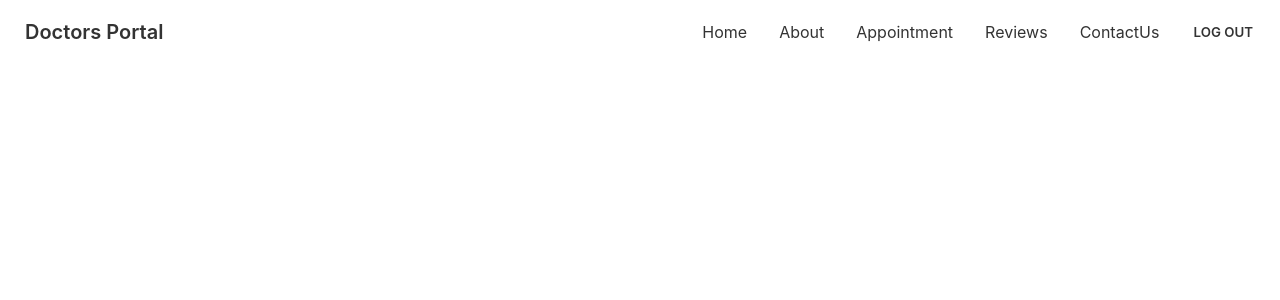
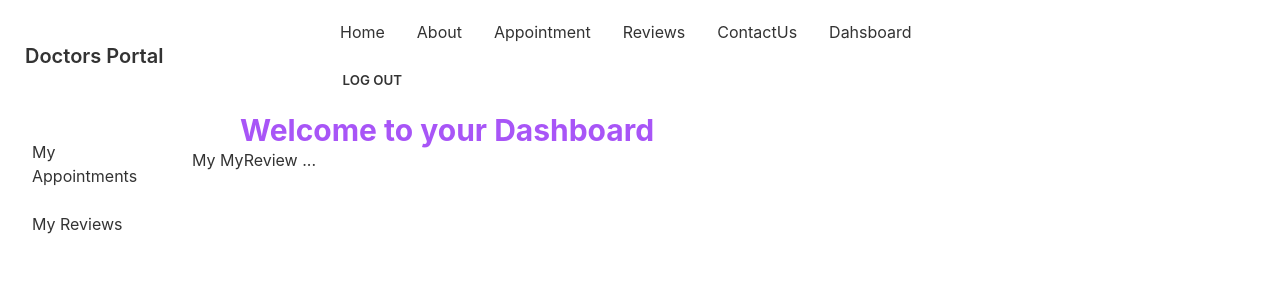
Before and after one commit to dear-mahmud-bd/web-project-001, a React (Create React App) app: page /dashboard/review in a window 1280 px wide. Shown: the top 300 px of the page. Built offline with nearby package versions, Linux system fonts and the light colour scheme; no server answers; sample sign-in values are in the browser's storage.

Commit message:
get booking data

```diff
--- a/src/App.js
+++ b/src/App.js
@@ -11,10 +11,13 @@
 import RequireAuth from './components/RequireAuth/RequireAuth';
 import { ToastContainer } from 'react-toastify';
 import 'react-toastify/dist/ReactToastify.css';
+import Dashboard from './components/Pages/Dashboard/Dashboard';
+import MyAppoitments from './components/Pages/Dashboard/MyAppoitments';
+import MyReview from './components/Pages/Dashboard/MyReview';
 
 function App() {
   return (
-    <main>
+    <main className='max-w-7xl mx-auto'>
       <Navbar />
       <section>
         <Routes>
@@ -23,6 +26,10 @@
           <Route path="/about" element={<About />} />
 
           <Route path="/appointment" element={<RequireAuth><Appointment /></RequireAuth>} />
+          <Route path="/dashboard" element={<RequireAuth><Dashboard /></RequireAuth>} >
+            <Route index element={<MyAppoitments />} />
+            <Route path="review" element={<MyReview />} />
+          </Route>
 
           <Route path="/reviews" element={<Reviews />} />
           <Route path="/contactus" element={<ContactUs />} />
--- a/src/components/Navbar/Navbar.js
+++ b/src/components/Navbar/Navbar.js
@@ -16,6 +16,7 @@
         <li><Link to='/appointment'>Appointment</Link></li>
         <li><Link to='/reviews'>Reviews</Link></li>
         <li><Link to='/contactus'>ContactUs</Link></li>
+        {user && <li><Link to='/dashboard'>Dahsboard</Link></li>}
         <li>{user ? <button className='btn btn-ghost' onClick={handleSignOut}>Log Out</button> : <Link to='/login'>LogIn</Link>}</li>
     </>;
 
@@ -38,9 +39,11 @@
                 </ul>
 
             </div>
-            {/* <div className="navbar-end">
-                <a className="btn">Get started</a>
-            </div> */}
+            <div className="navbar-end">
+                <label tabIndex="1" htmlFor="dashboard-sidebar" className="btn btn-ghost lg:hidden">
+                    <svg xmlns="http://www.w3.org/2000/svg" className="h-5 w-5" fill="none" viewBox="0 0 24 24" stroke="currentColor"><path strokeLinecap="round" strokeLinejoin="round" strokeWidth="2" d="M4 6h16M4 12h8m-8 6h16" /></svg>
+                </label>
+            </div>
         </div>
     );
 };
--- a/src/components/Pages/Appointment/BookingModal.js
+++ b/src/components/Pages/Appointment/BookingModal.js
@@ -30,7 +30,6 @@
             patientName: user.displayName,
             phone
         }
-        console.log(booking);
 
         fetch('http://localhost:5000/booking', {
             method: 'POST',
--- /dev/null
+++ b/src/components/Pages/Dashboard/Dashboard.js
@@ -0,0 +1,25 @@
+import React from 'react';
+import { Link, Outlet } from 'react-router-dom';
+
+const Dashboard = () => {
+    return (
+        <div className="drawer drawer-mobile">
+            <input id="dashboard-sidebar" type="checkbox" className="drawer-toggle" />
+            <div className="drawer-content">
+                <h2 className='text-3xl font-bold text-purple-500  px-12'>Welcome to your Dashboard</h2>
+                <Outlet></Outlet>
+            </div>
+            <div className="drawer-side">
+                <label htmlFor="dashboard-sidebar" className="drawer-overlay"></label>
+                <ul className="menu p-4 overflow-y-auto w-48 bg-base-100 text-base-content">
+                    {/* <!-- Sidebar content here --> */}
+                    <li><Link to="/dashboard">My Appointments</Link></li>
+                    <li><Link to="/dashboard/review">My Reviews</Link></li>
+                </ul>
+
+            </div>
+        </div>
+    );
+};
+
+export default Dashboard;
--- /dev/null
+++ b/src/components/Pages/Dashboard/MyAppoitments.js
@@ -0,0 +1,54 @@
+import React, { useEffect, useState } from 'react';
+import { useAuthState } from 'react-firebase-hooks/auth';
+import auth from '../../../firebase.init';
+
+const MyAppoitments = () => {
+    const [appointments, setAppointments] = useState([]);
+    const [user, loading] = useAuthState(auth);
+
+    if (loading) {
+
+    }
+
+    useEffect(() => {
+        if (user) {
+            fetch(`http://localhost:5000/booking?patient=${user.email}`)
+                .then(res => res.json())
+                .then(data => setAppointments(data));
+        }
+    }, [user])
+
+    return (
+        <div className='px-2'>
+            <h2>My Appointments: {appointments.length}</h2>
+            <div className="overflow-x-auto">
+                <table className="table w-full">
+                    <thead>
+                        <tr>
+                            <th></th>
+                            <th>Name</th>
+                            <th>Date</th>
+                            <th>Time</th>
+                            <th>Treatment</th>
+                        </tr>
+                    </thead>
+                    <tbody>
+                        {
+                            appointments.map((a, index) =>
+                                <tr key={index}>
+                                    <th>{index + 1}</th>
+                                    <td>{a.patientName}</td>
+                                    <td>{a.date}</td>
+                                    <td>{a.slot}</td>
+                                    <td>{a.treatment}</td>
+                                </tr>)
+                        }
+                    </tbody>
+                </table>
+            </div>
+        </div>
+    );
+};
+
+
+export default MyAppoitments;
--- /dev/null
+++ b/src/components/Pages/Dashboard/MyReview.js
@@ -0,0 +1,11 @@
+import React from 'react';
+
+const MyReview = () => {
+    return (
+        <div>
+            <h2>My MyReview ...</h2>
+        </div>
+    );
+};
+
+export default MyReview;
```
